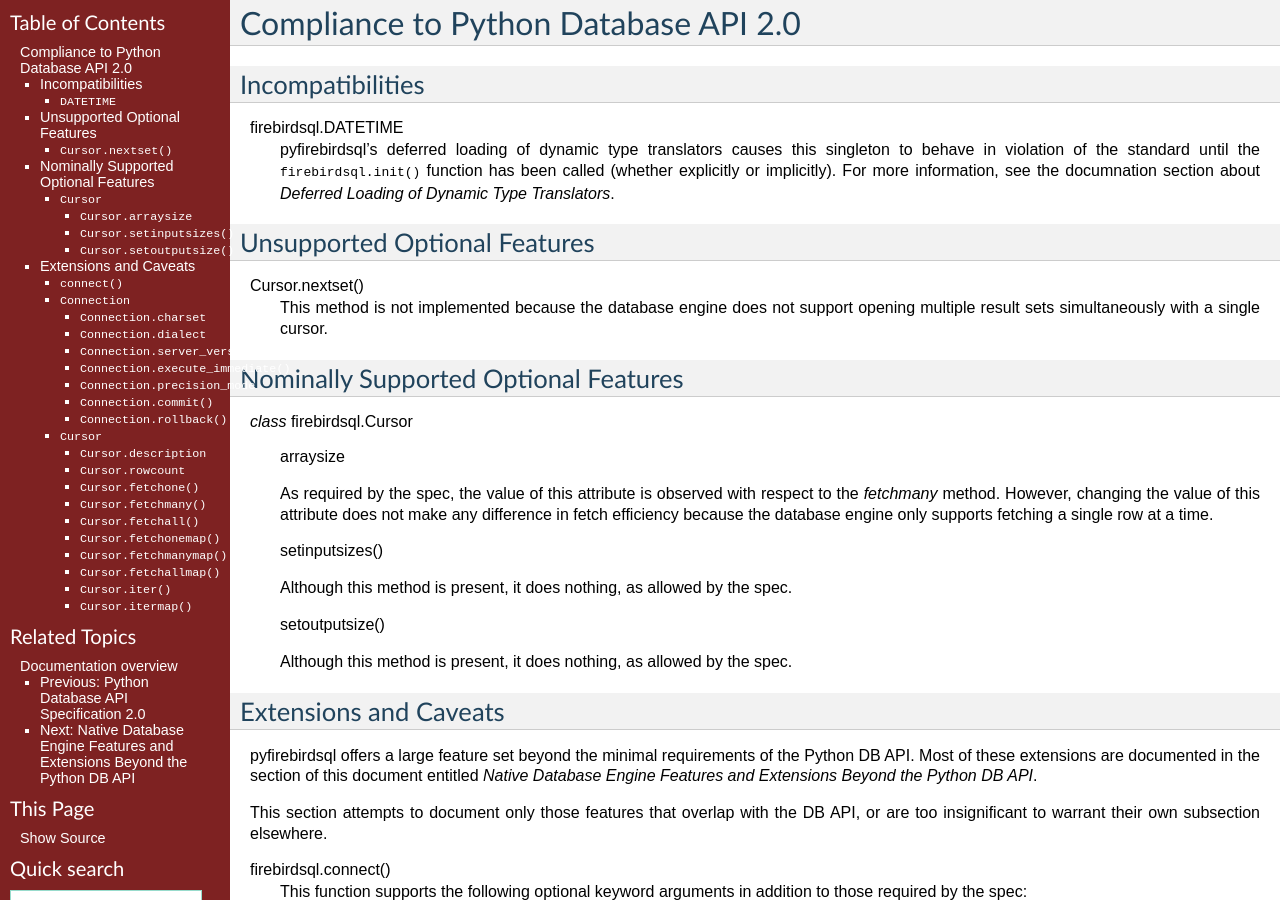
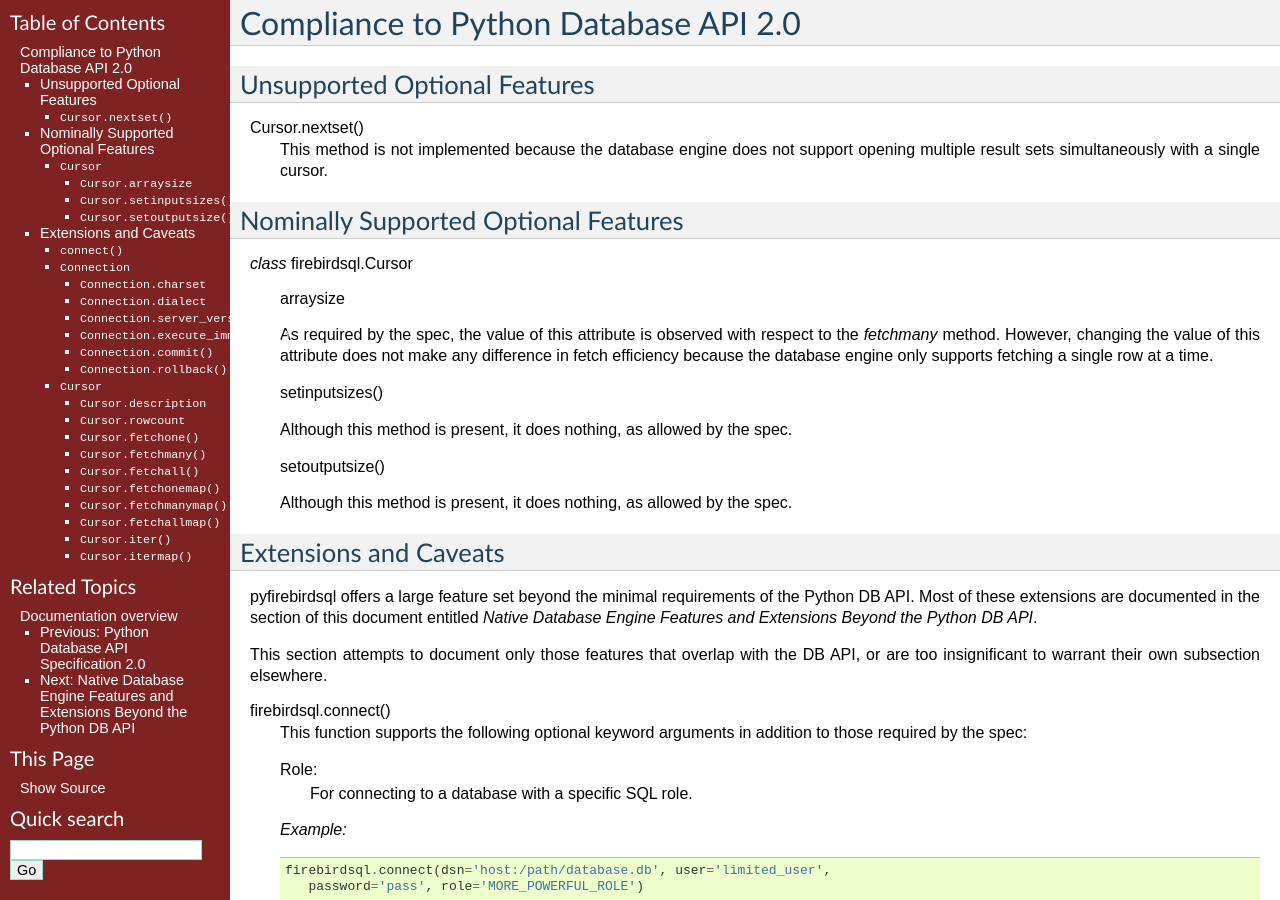
Before and after one commit to nakagami/pyfirebirdsql, a Sphinx documentation site: the page built from sphinx/python-db-api-compliance.txt, in a window 1280 px wide and 900 px high. Built offline with Sphinx 7.4.7, drawn with Linux system fonts in a browser that asks for light colours; some of the changed text lies outside the part shown.

Commit message:
document update

```diff
--- a/sphinx/license.txt
+++ b/sphinx/license.txt
@@ -2,7 +2,7 @@
 pyfirebirdsql LICENSE
 ######################
 
-Copyright (c) 2009-2011 Hajime Nakagami<nakagami@gmail.com>.All rights reserverd.
+Copyright (c) 2009-2014 Hajime Nakagami<nakagami@gmail.com>.All rights reserverd.
 
 Redistribution and use in source and binary forms, with or without modification, are permitted provided that the following conditions are met:
 
--- a/sphinx/python-db-api-compliance.txt
+++ b/sphinx/python-db-api-compliance.txt
@@ -3,18 +3,6 @@ Compliance to Python Database API 2.0
 #####################################
 
 .. currentmodule:: firebirdsql
-
-
-Incompatibilities
-=================
-
-.. data:: DATETIME
-
-   pyfirebirdsql's deferred loading of dynamic type translators causes
-   this singleton to behave in violation of the standard until the
-   :func:`firebirdsql.init()` function has been called (whether explicitly or
-   implicitly). For more information, see the documnation section about
-   `Deferred Loading of Dynamic Type Translators`.
 
 
 Unsupported Optional Features
@@ -138,11 +126,6 @@ subsection elsewhere.
 
       :sql:  String containing the SQL statement to execute.
 
-   .. attribute:: precision_mode
-
-      Although this attribute is present in pyfirebirdsql 3.1+ and works in a backward-compatible
-      fashion, it is deprecated in favor of the more general dynamic type translation feature.
-
    .. method:: commit(retaining=False)
    .. method:: rollback(retaining=False)
 
```
